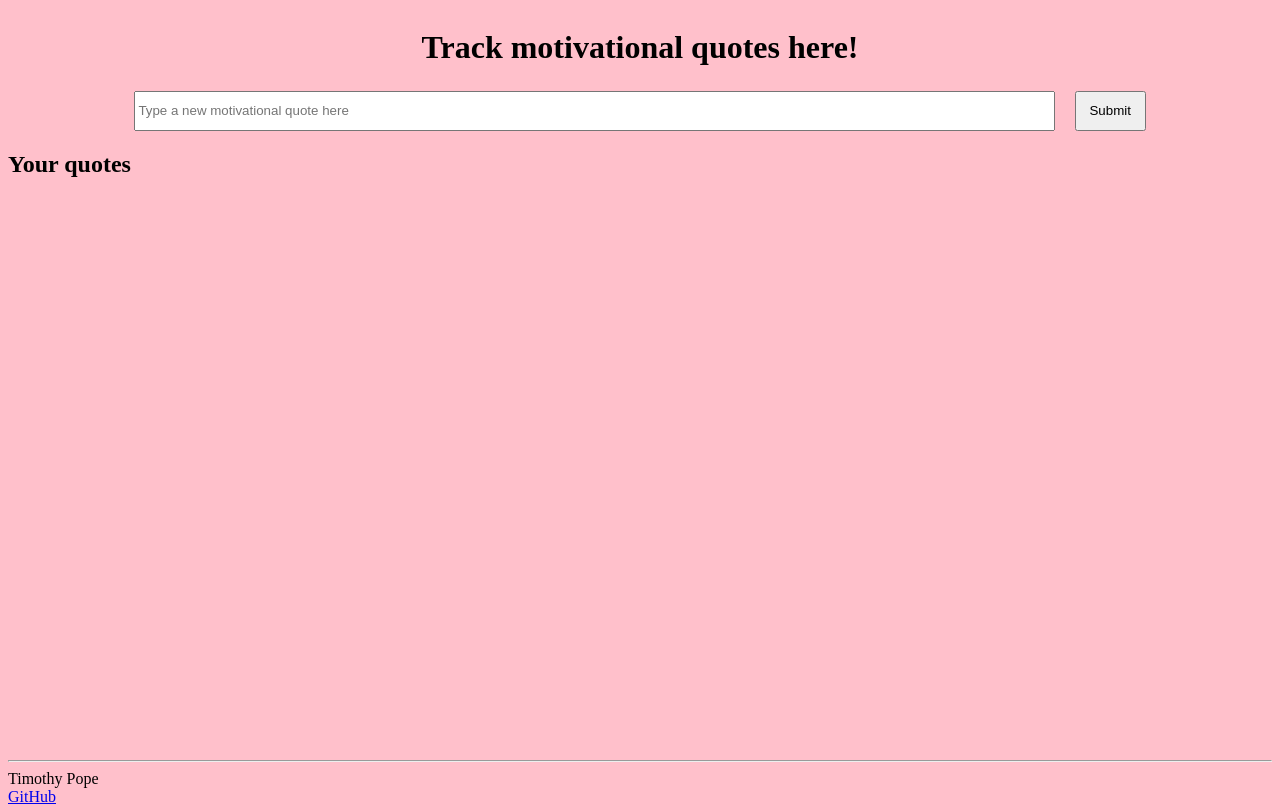
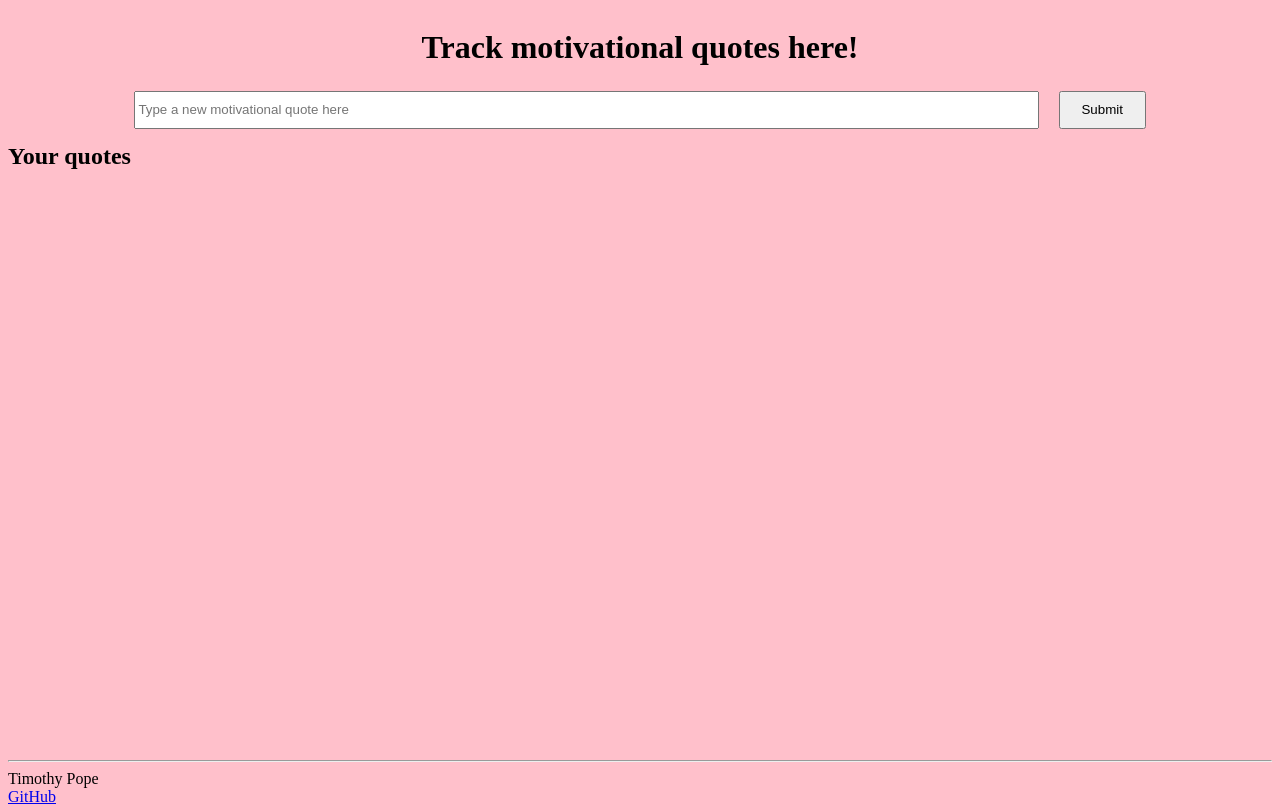
Before and after one commit to popetj1580/startup, a plain HTML site: page index.html in a window 1280 px wide. Drawn offline with Linux system fonts and the light colour scheme.

Commit message:
CSS tweaks

```diff
--- a/main.css
+++ b/main.css
@@ -15,11 +15,17 @@ h1 {
 }
 
 .inputQuote {
+    padding: 0;
     margin-left: 10%;
     margin-right: 10%;
     display: flex;
     flex-direction: row;
-    flex: 0 5%;
+    flex: 0 2em;
+}
+
+.inputQuote * {
+    height: 100%;
+    box-sizing: content-box;
 }
 
 .inputQuote input {
```
